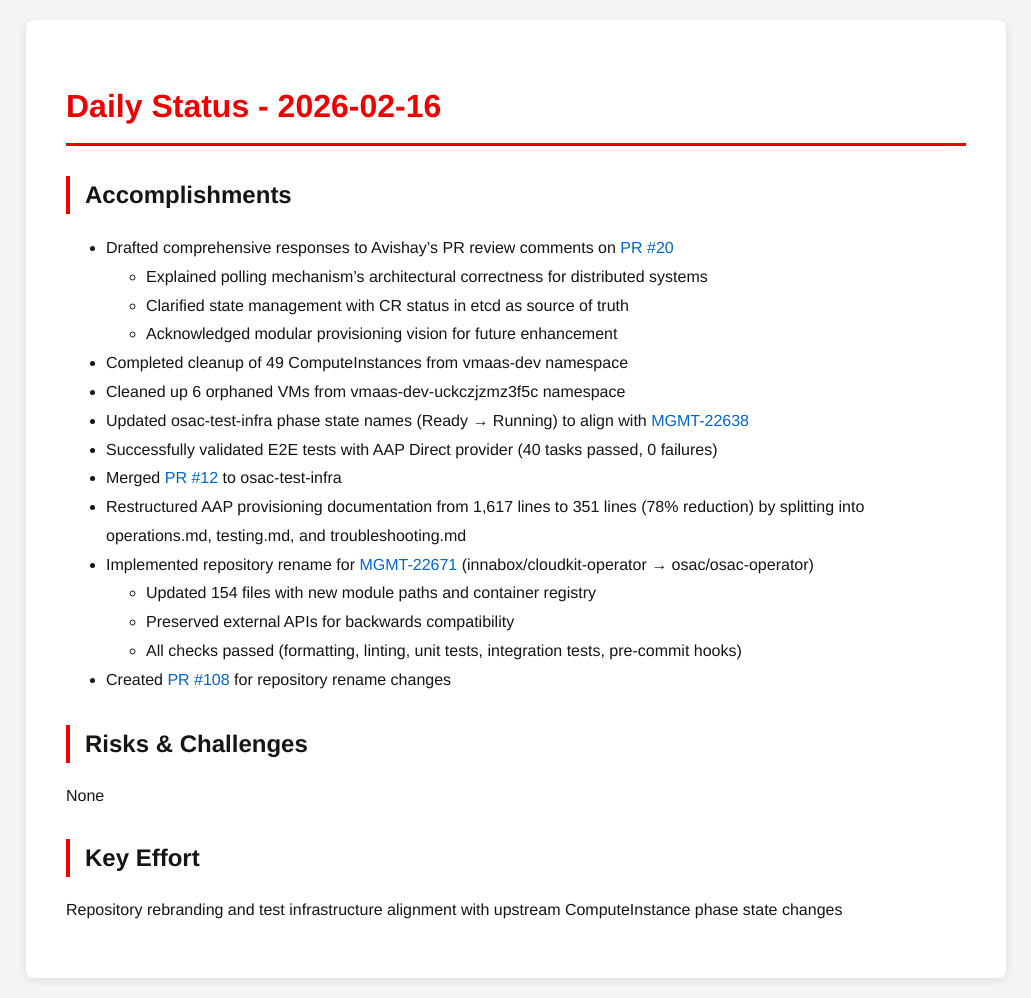
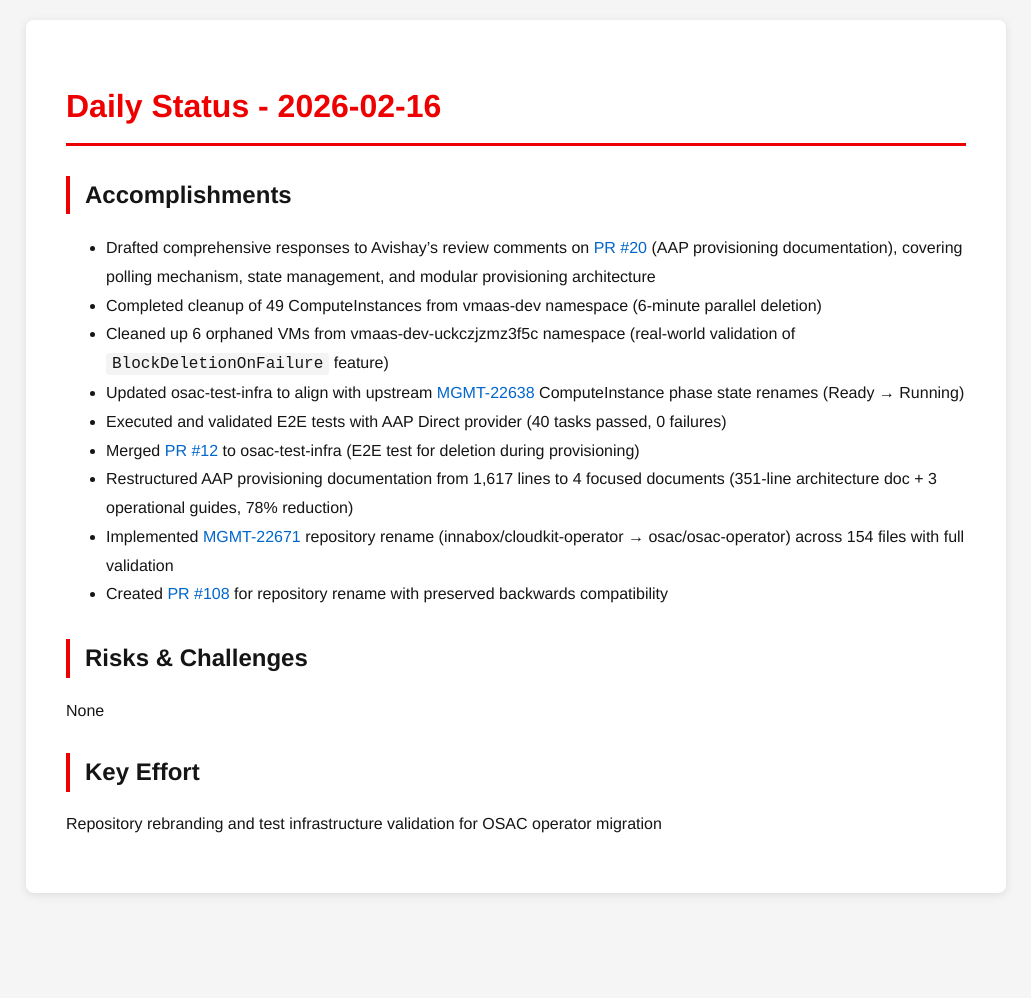
Before and after one commit to tzvatot/daily-status, a Jekyll site: the page built from 2026-02-16.md, in a window 1280 px wide. Shown: the whole page, without its empty margins (124-1155 px from the left). Built offline with Jekyll 4.4.1, drawn with Linux system fonts in a browser that asks for light colours; after the commit the page ends 913 px from its top, so only the background shows below that.

Commit message:
Daily status update - 2026-02-16

```diff
--- a/2026-02-16.md
+++ b/2026-02-16.md
@@ -8,21 +8,15 @@ date: 2026-02-16
 
 ## Accomplishments
 
-- Drafted comprehensive responses to Avishay's PR review comments on [PR #20](https://github.com/osac-project/docs/pull/20)
-  - Explained polling mechanism's architectural correctness for distributed systems
-  - Clarified state management with CR status in etcd as source of truth
-  - Acknowledged modular provisioning vision for future enhancement
-- Completed cleanup of 49 ComputeInstances from vmaas-dev namespace
-- Cleaned up 6 orphaned VMs from vmaas-dev-uckczjzmz3f5c namespace
-- Updated osac-test-infra phase state names (Ready → Running) to align with [MGMT-22638](https://issues.redhat.com/browse/MGMT-22638)
-- Successfully validated E2E tests with AAP Direct provider (40 tasks passed, 0 failures)
-- Merged [PR #12](https://github.com/osac-project/osac-test-infra/pull/12) to osac-test-infra
-- Restructured AAP provisioning documentation from 1,617 lines to 351 lines (78% reduction) by splitting into operations.md, testing.md, and troubleshooting.md
-- Implemented repository rename for [MGMT-22671](https://issues.redhat.com/browse/MGMT-22671) (innabox/cloudkit-operator → osac/osac-operator)
-  - Updated 154 files with new module paths and container registry
-  - Preserved external APIs for backwards compatibility
-  - All checks passed (formatting, linting, unit tests, integration tests, pre-commit hooks)
-- Created [PR #108](https://github.com/osac-project/osac-operator/pull/108) for repository rename changes
+- Drafted comprehensive responses to Avishay's review comments on [PR #20](https://github.com/osac-project/docs/pull/20) (AAP provisioning documentation), covering polling mechanism, state management, and modular provisioning architecture
+- Completed cleanup of 49 ComputeInstances from vmaas-dev namespace (6-minute parallel deletion)
+- Cleaned up 6 orphaned VMs from vmaas-dev-uckczjzmz3f5c namespace (real-world validation of `BlockDeletionOnFailure` feature)
+- Updated osac-test-infra to align with upstream [MGMT-22638](https://issues.redhat.com/browse/MGMT-22638) ComputeInstance phase state renames (Ready → Running)
+- Executed and validated E2E tests with AAP Direct provider (40 tasks passed, 0 failures)
+- Merged [PR #12](https://github.com/osac-project/osac-test-infra/pull/12) to osac-test-infra (E2E test for deletion during provisioning)
+- Restructured AAP provisioning documentation from 1,617 lines to 4 focused documents (351-line architecture doc + 3 operational guides, 78% reduction)
+- Implemented [MGMT-22671](https://issues.redhat.com/browse/MGMT-22671) repository rename (innabox/cloudkit-operator → osac/osac-operator) across 154 files with full validation
+- Created [PR #108](https://github.com/osac-project/osac-operator/pull/108) for repository rename with preserved backwards compatibility
 
 ## Risks & Challenges
 
@@ -30,4 +24,4 @@ None
 
 ## Key Effort
 
-Repository rebranding and test infrastructure alignment with upstream ComputeInstance phase state changes
+Repository rebranding and test infrastructure validation for OSAC operator migration
```
